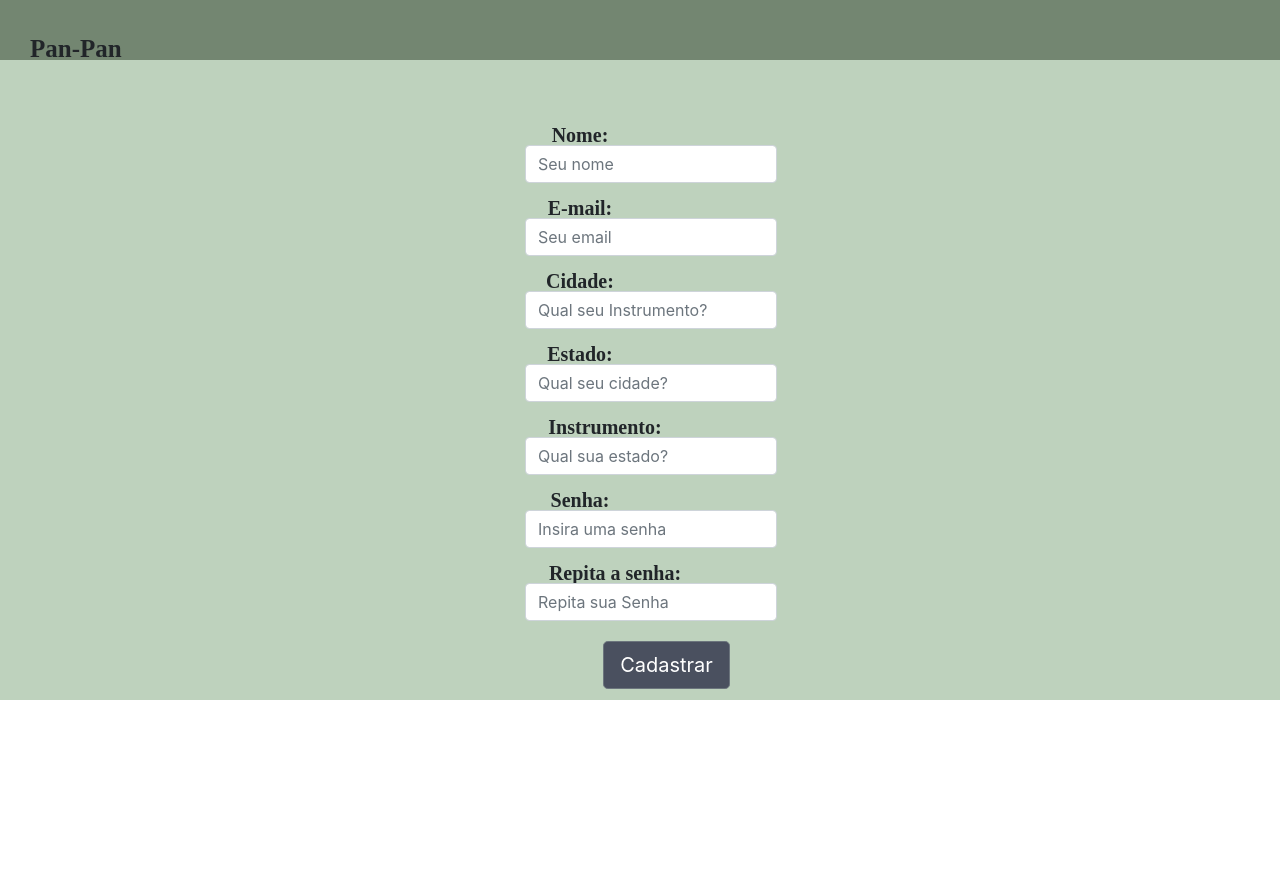
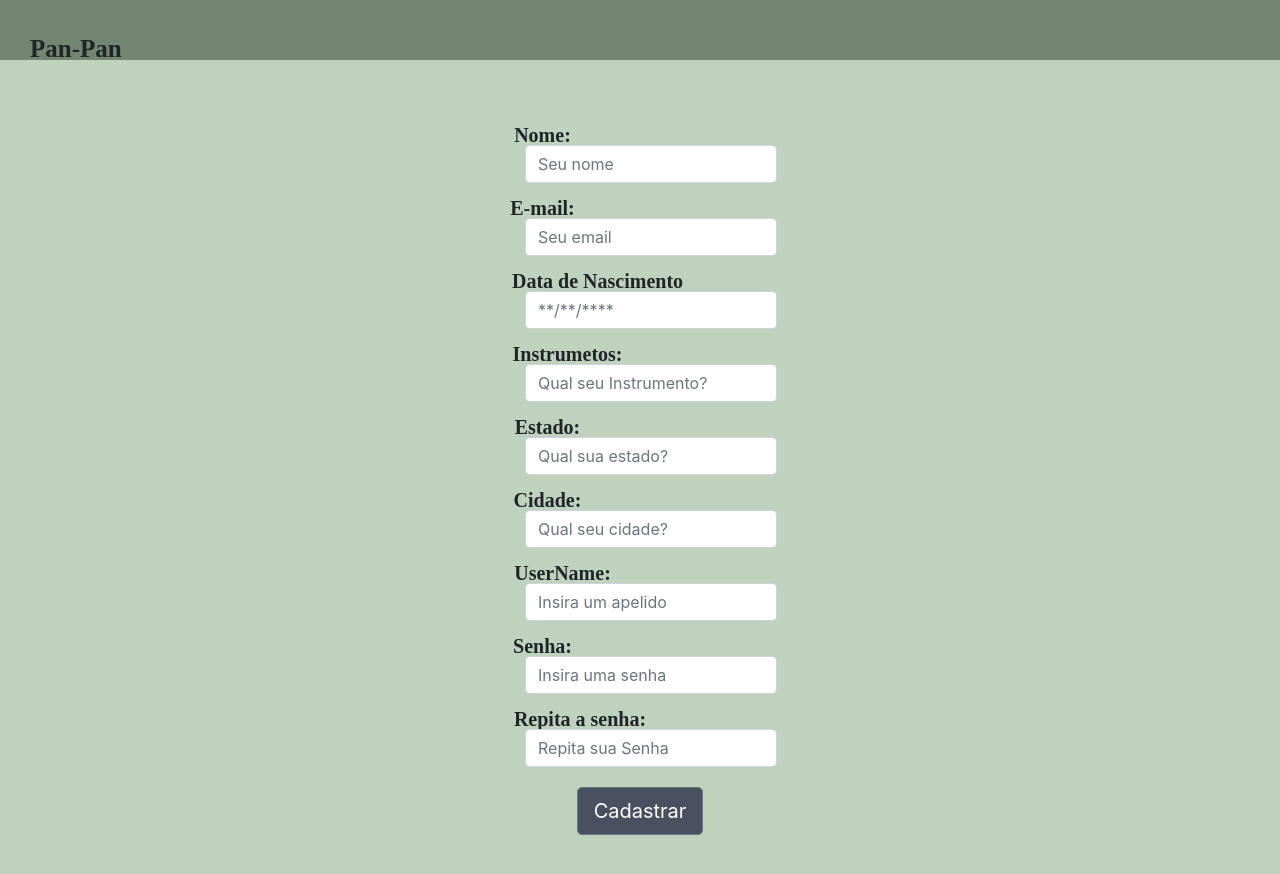
Before and after one commit to Desenho2018-1/pan-pan, a React (Create React App) app in the folder pan-pan-frontend/: page / in a window 1280 px wide. Shown: the top 874 px of the page. Before the commit the page ends 800 px from the top, so only its background shows below. Built offline with nearby package versions, Linux system fonts and the light colour scheme.

Commit message:
Add text field for username and birthday

```diff
--- a/pan-pan-frontend/src/userRegister/UserRegisterForm.css
+++ b/pan-pan-frontend/src/userRegister/UserRegisterForm.css
@@ -7,7 +7,7 @@
 
 .user-register-back {
   background-color: #BED2BD;
-  height: 700PX;
+  height: 900PX;
 
 }
 
@@ -19,26 +19,46 @@
 }
 
 
-/*ids*/
-
 .label-text-font{
   font-size: 20px;
 }
+
+/*ids*/
 #label-format{
   margin-top: 60px;
-  margin-right: 120px;
+  margin-right: 195px;
 }
 #label-format-camp{
   margin-top: 10px;
-  margin-right: 120px;
+  margin-right: 195px;
 }
+
+#label-format-age{
+  margin-top: 10px;
+  margin-right: 85px;
+}
+
 #label-format-camp-instrument{
   margin-top: 10px;
-  margin-right: 70px;
+  margin-right: 145px;
 }
+#label-format-state-instrument{
+  margin-top: 10px;
+  margin-right: 185px;
+}
+#label-format-camp-city{
+  margin-top: 10px;
+  margin-right: 185px;
+}
+
+#label-format-camp-username{
+  margin-top: 10px;
+  margin-right: 155px;
+}
+
 #label-format-repite-password{
   margin-top: 10px;
-  margin-right: 50px;
+  margin-right: 120px;
 }
 
 #input-text-format{
@@ -50,7 +70,7 @@
 }
 #button-register{
   margin-top: 20px;
-  margin-left: 53px;
+  margin-left: 0px;
   background-color: #4A505F;
 }
 
--- a/pan-pan-frontend/src/userRegister/UserRegisterForm.js
+++ b/pan-pan-frontend/src/userRegister/UserRegisterForm.js
@@ -33,6 +33,10 @@ class UserRegisterForm extends Component{
   handlePasswordChange(event){
     this.setState({password: event.target.value});
   }
+
+  listState(){
+
+  }
   render(){
     var html =
           <body className="user-register-back">
@@ -49,7 +53,7 @@ class UserRegisterForm extends Component{
                       <div id="label-format">
                         <label class="label-text-font"><font face="Norwester"><b>Nome:</b></font></label>
                       </div>
-                      <div id="input-text-format" >
+                      <div id="input-text-format">
                           <input type="text" class="form-control col-lg-4" required="required "placeholder="Seu nome" name="name" value={this.state.name}  onChange={(event) => this.handleNameChange(event)}></input>
                         </div>
                       <div id="label-format-camp">
@@ -58,23 +62,35 @@ class UserRegisterForm extends Component{
                       <div id="input-text-format">
                         <input type="text" class= "form-control col-lg-4" placeholder="Seu email" required="required" name="email" onChange={(event) => this.handleEmailChange(event)}></input>
                       </div>
-                      <div id="label-format-camp">
-                        <label class="label-text-font"><font face="Norwester"><b>Cidade:</b></font></label>
+                      <div id="label-format-age">
+                        <label  class="label-text-font" ><font face="Norwester" ><b>Data de Nascimento</b></font></label>
+                      </div>
+                      <div id="input-text-format">
+                        <input type="text" class= "form-control col-lg-4" placeholder="**/**/****" required="required" name="age" onChange={(event) => this.handleEmailChange(event)}></input>
+                      </div>
+                      <div id="label-format-camp-instrument">
+                        <label class="label-text-font"><font face="Norwester"><b>Instrumetos:</b></font></label>
                       </div>
                       <div id="input-text-format">
                         <input type="text" class= "form-control col-lg-4" placeholder="Qual seu Instrumento?" required="required" name="instrument" onChange={(event) => this.handleInstrumentChange(event)}></input>
                       </div>
-                      <div id="label-format-camp">
+                      <div id="label-format-state-instrument">
                         <label class="label-text-font"><font face="Norwester"><b>Estado:</b></font></label>
+                      </div>
+                      <div id="input-text-format">
+                        <input type="text" class= "form-control col-lg-4" placeholder="Qual sua estado?" required="required" name="state" onChange={(event) => this.handleStateChange(event)}></input>
+                      </div>
+                      <div id="label-format-camp-city">
+                        <label class="label-text-font"><font face="Norwester"><b>Cidade:</b></font></label>
                       </div>
                       <div id="input-text-format">
                         <input type="text" class= "form-control col-lg-4" placeholder="Qual seu cidade?" required="required" name="city" onChange={(event) => this.handleCityChange(event)}></input>
                       </div>
-                      <div id="label-format-camp-instrument">
-                        <label class="label-text-font"><font face="Norwester"><b>Instrumento:</b></font></label>
+                      <div id="label-format-camp-username">
+                        <label class="label-text-font"><font face="Norwester"><b>UserName:</b></font></label>
                       </div>
                       <div id="input-text-format">
-                        <input type="text" class= "form-control col-lg-4" placeholder="Qual sua estado?" required="required" name="state" onChange={(event) => this.handleStateChange(event)}></input>
+                        <input type="password" class= "form-control col-lg-4" placeholder="Insira um apelido" required="required" name="username" onChange={(event) => this.handlePasswordChange(event)}></input>
                       </div>
                       <div id="label-format-camp">
                         <label class="label-text-font"><font face="Norwester"><b>Senha:</b></font></label>
```
